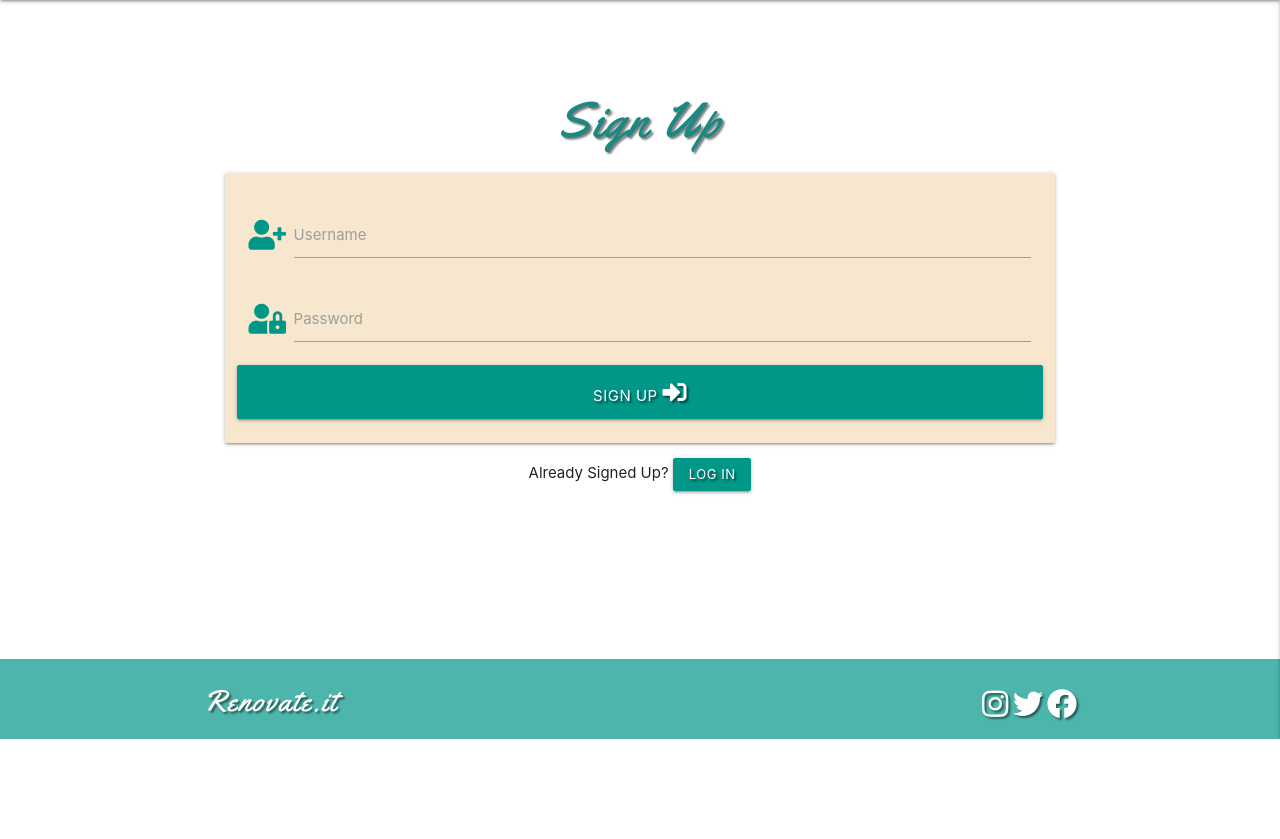
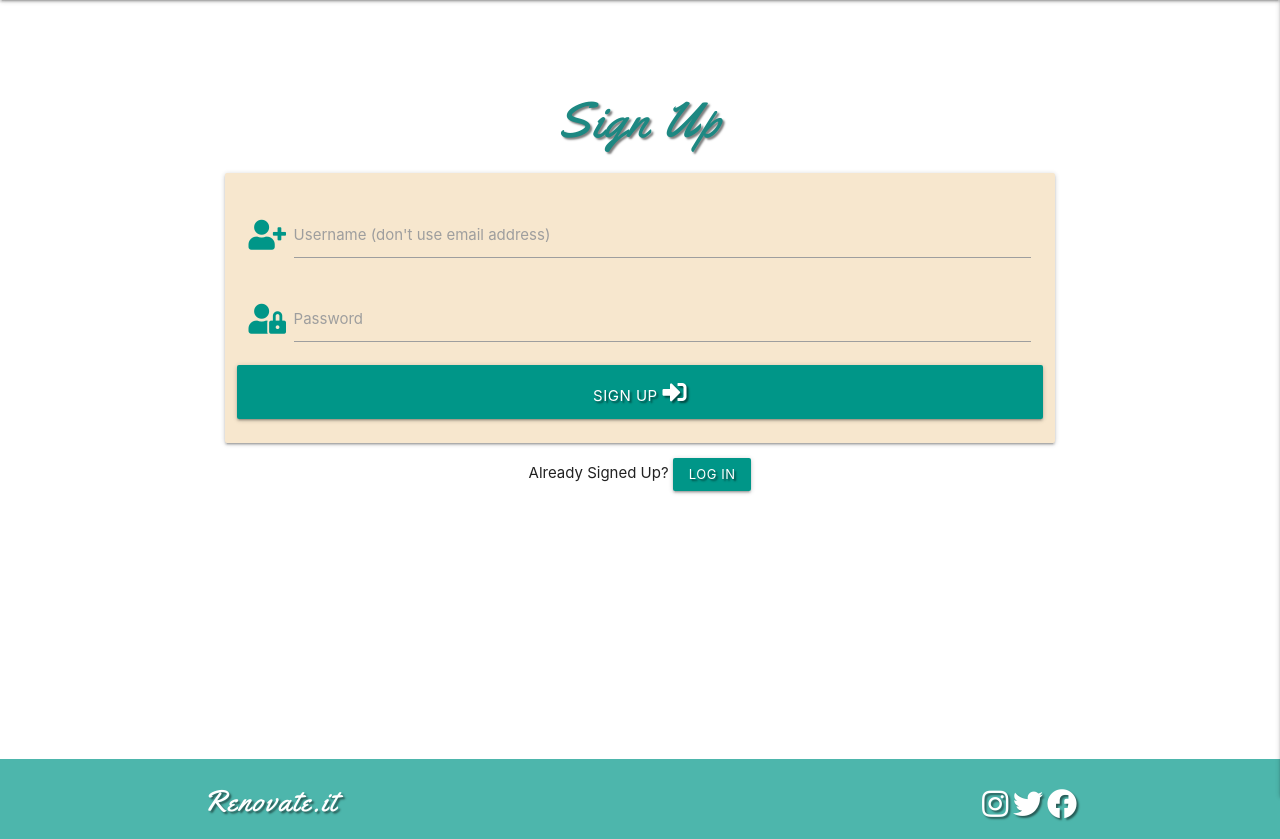
Before and after one commit to Code-Institute-Submissions/Gmanprodev-Renovate-it, a Flask app: page /signup in a window 1280 px wide. Shown: the part 64-903 px from the top of the page. Before the commit the page ends 803 px from the top, so only its background shows below. Run offline with Flask 2, Linux system fonts and the light colour scheme; some libraries are stand-ins or nearby versions.

Commit message:
Change the height calculation on the body and the footer. Add extra placeholder text to username on the sign up form to explain it doesn't accept email addresses

```diff
--- a/static/css/style.css
+++ b/static/css/style.css
@@ -111,8 +111,7 @@ nav .brand-logo {
 }
 
 .footer {
-    position: sticky;
-    height: 10vh;
+    height: 80px;
 }
 
 .icon-color {
@@ -153,7 +152,7 @@ nav .brand-logo {
 }
 
 .height {
-    min-height: calc(100vh - 170px);
+    min-height: calc(100vh - 70px);
 }
 
 .text-clamp {
--- a/templates/add_tips.html
+++ b/templates/add_tips.html
@@ -1,8 +1,6 @@
 {% extends "base.html" %}
 {% block content %}
-
     <h3 class="hero-text text-shadow center-align">Add Tips</h3>
-
         <div class="row">
             <form class="col s12 m8 offset-m2" method="POST" action="{{ url_for('add_tips') }}">
                 <div class="card-panel">
@@ -40,7 +38,4 @@
                 </div>
             </form>
         </div>
-
-
-
 {% endblock %}
--- a/templates/signup.html
+++ b/templates/signup.html
@@ -10,7 +10,7 @@
                 <div class="input-field col s12">
                     <i class="fas fa-user-plus prefix teal-text"></i>
                     <input id="username" name="username" type="text" minlength="5" maxlength="15" pattern="^[a-zA-Z0-9]{5,15}$" class="validate" required>
-                    <label for="username">Username</label>
+                    <label for="username" class="responsive">Username (don't use email address)</label>
                 </div>
             </div>
             <div class="row">
```
